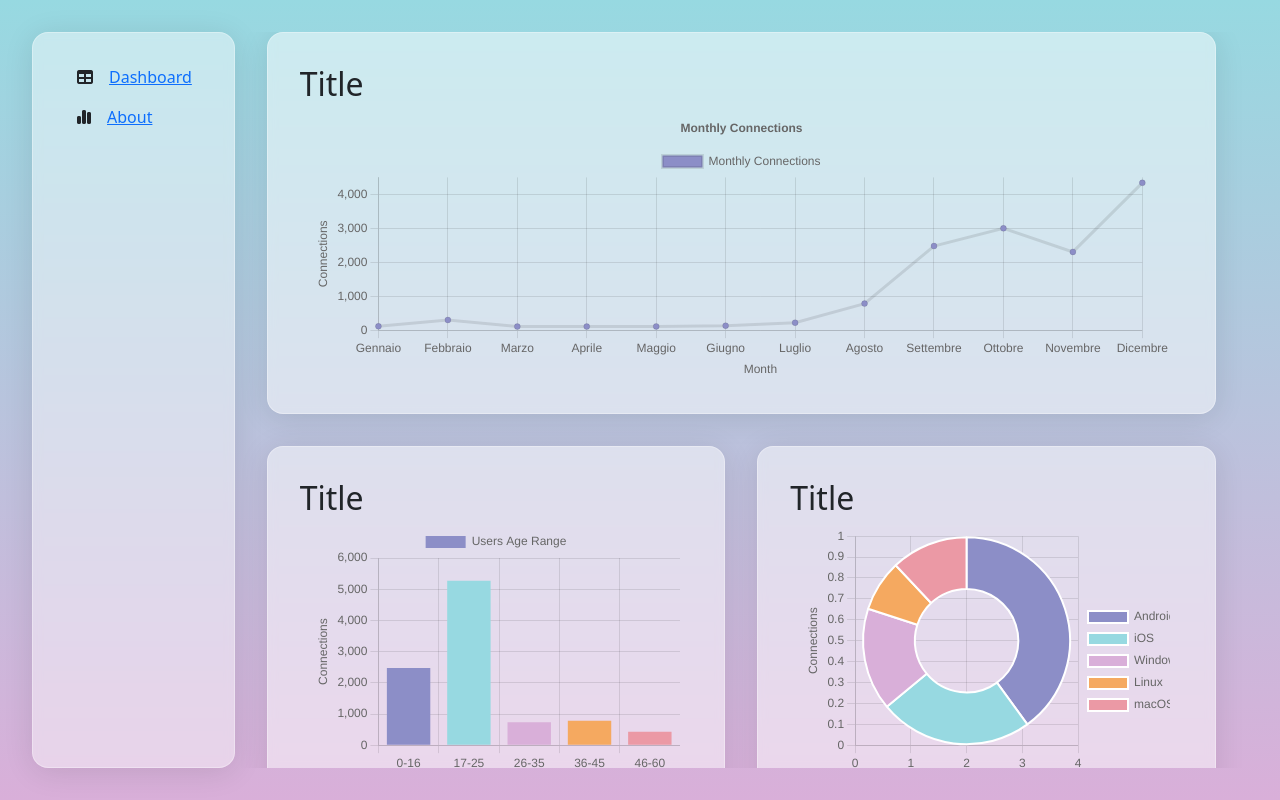
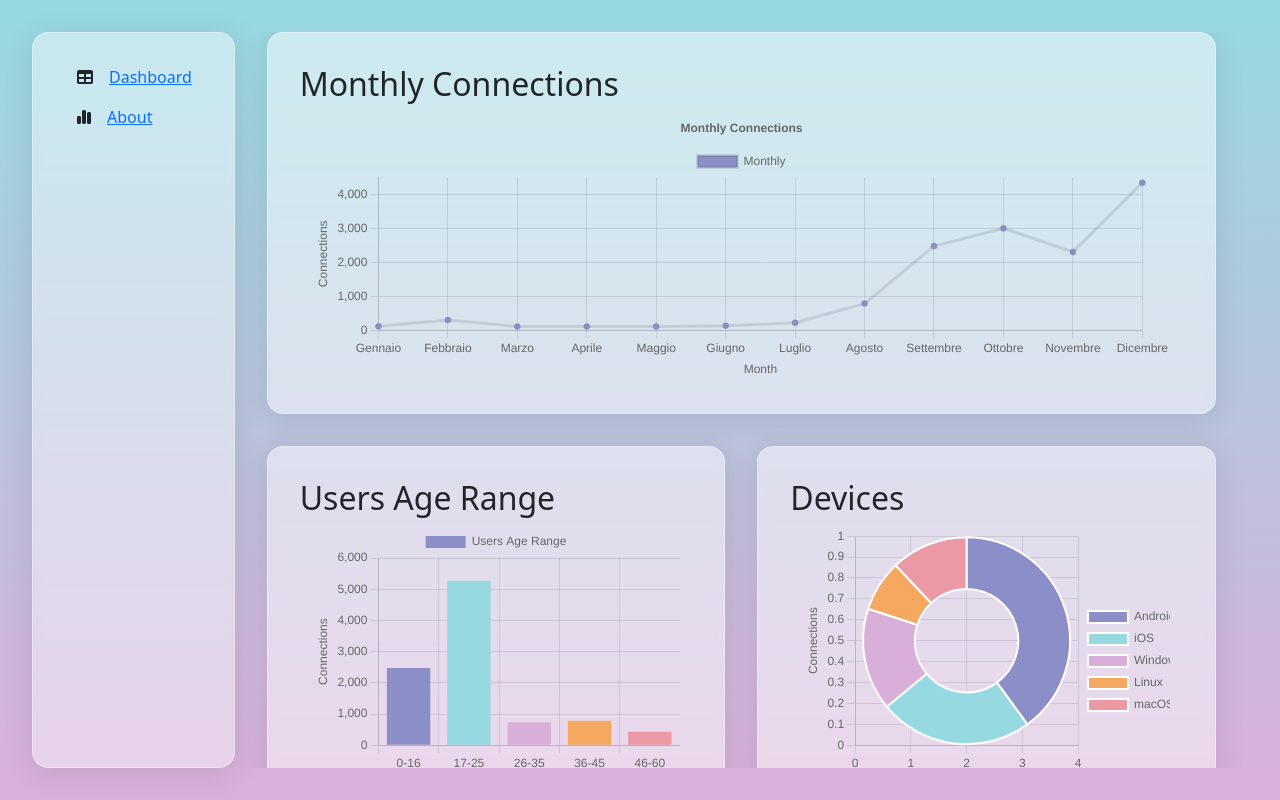
Before and after one commit to federicaarosio/vue-dashboard, a Vue app: page / in a window 1280 px wide. Built offline with nearby package versions, Linux system fonts and the light colour scheme; data requests are answered from the project's data file.

Commit message:
workin on gaussian data

```diff
--- a/src/components/AppMain.vue
+++ b/src/components/AppMain.vue
@@ -3,13 +3,13 @@
         <TopCharts />
 
         <div class="card-wrapper mb-2rem">
-            <h2>Solar Power</h2>
+            <h3>Solar Power</h3>
             <p>
-                Questa card visualizza in tempo reale i dati di produzione giornaliera dell'impianto fotovoltaico del
+                Questa card visualizza i dati di produzione giornaliera dell'impianto fotovoltaico del
                 nostro ufficio. Sebbene l'impianto non sia ancora operativo, è possibile esplorare un mockup dei dati
                 generati ogni ora.
             </p>
-            <p>
+            <!-- <p>
                 Cliccando il pulsante "play", viene avviata la simulazione della produzione giornaliera dell'impianto
                 fotovoltaico. Ogni secondo, viene aggiunto un valore preso dall'array dei rendimenti, rappresentando il
                 rendimento dell'impianto in quella specifica ora del giorno. Inoltre, viene applicata una variazione
@@ -17,21 +17,18 @@
                 visualizzati sul grafico in tempo reale.
             </p>
             <div class="text-center">
-                <button type="button" class="btn btn-light rounded-4" @click="generateSolarChart">Play</button>
-            </div>
+                <button type="button" class="btn btn-light rounded-4" @click="startSimulation">Play</button>
+            </div> -->
 
-            <LineChart class="custom-line" :chartData="solarPowerData" :chartOptions="solarPowerOptions"
+            <LineChart class="custom-line" :chartData="chartData" :chartOptions="solarPowerOptions"
                 :loaded="loadedSolarPowerData" />
         </div>
     </main>
 </template>
 
 <script>
-
 import LineChart from './LineChart.vue';
-
 import TopCharts from './TopCharts.vue';
-
 
 export default {
     components: {
@@ -41,22 +38,8 @@ export default {
 
     data() {
         return {
-            //Dati per performance pannelli solari
-            interval: null,
-
             loadedSolarPowerData: false,
-
-            solarPowerData: {
-                labels: [],
-                datasets: [
-                    {
-                        label: 'Solar Power',
-                        backgroundColor: ['#8c8ec7'],
-                        data: []
-                    }
-                ]
-            },
-
+            solarPowerData: [],
             solarPowerOptions: {
                 responsive: true,
                 maintainAspectRatio: false,
@@ -81,17 +64,28 @@ export default {
                     }
                 }
             },
+
+            interval: null
+        };
+    },
+
+    computed: {
+        chartData() {
+            return {
+                labels: this.solarPowerData.map((_, index) => index),
+                datasets: [
+                    {
+                        label: 'Solar Power',
+                        backgroundColor: '#f5a960',
+                        data: this.solarPowerData
+                        // data: this.solarPowerData.map(performance => ({ y: performance }))
+                    }
+                ]
+            };
         }
     },
 
-    computed: {
-        chartData() { return /* mutable chart data */ },
-        chartOptions() { return /* mutable chart options */ }
-    },
-
     methods: {
-
-
         generateGaussianArray() {
             const nElements = 24;
             const mu = 12; // Media della gaussiana
@@ -106,11 +100,10 @@ export default {
 
             // Genera i valori della gaussiana per ciascun indice
             for (let i = 0; i < nElements; i++) {
-                const x = i;
-                let value = gaussian(x);
+                let value = gaussian(i);
 
-                // Applica una variazione casuale tra -5% e +5%
-                const variation = (Math.random() * 0.1) - 0.05;
+                // Applica una variazione casuale tra -10% e +10%
+                const variation = (Math.random() * 0.2) - 0.1;
                 value += value * variation;
 
                 // Normalizza il valore tra 0 e 95
@@ -127,17 +120,53 @@ export default {
 
         generateSolarChart() {
             // Dati di prestazione solare e ore
-            const standardPerformance = this.generateGaussianArray();
-            const hours = Array.from({ length: 24 }, (_, i) => i); // Array di ore da 0 a 23
-
-            this.solarPowerData.labels = hours;
-            this.solarPowerData.datasets[0].data = standardPerformance;
-
+            this.solarPowerData = this.generateGaussianArray();
             this.loadedSolarPowerData = true;
         },
 
+        // Funzione per avviare l'aggiornamento del grafico
+        startSimulation() {
+            // Svuota l'array solarPowerData prima di iniziare la simulazione
+            console.log(this.solarPowerData)
+            this.solarPowerData = [];
+            // Array contenente i rendimenti per ogni ora del giorno
+            const solarPerformances = this.generateGaussianArray();
+            let index = 0;
+
+            // Intervallo che esegue l'azione ogni secondo
+            this.interval = setInterval(() => {
+                // Controlla se ci sono ancora valori da inviare al grafico
+                if (index < solarPerformances.length) {
+                    // Ottieni il rendimento per l'ora corrente
+                    const performance = solarPerformances[index];
+                    console.log(`ora: ${index}, rendimento: ${performance}`)
+
+                    // // Aggiorna il valore del grafico
+                    this.updateChart(performance);
+
+                    // Incrementa l'indice per ottenere il rendimento per l'ora successiva
+                    index++;
+
+                } else {
+                    // Se hai inviato tutti i valori, ferma l'intervallo
+                    clearInterval(this.interval);
+                    console.log(this.solarPowerData)
+
+                }
+            }, 1000); // Intervallo di 1 secondo
+        },
+
+        updateChart(performance) {
+            // Aggiorna i dati del grafico con il nuovo valore
+            // this.solarPowerData.push({ y: performance });
+            this.solarPowerData.push(performance);
+        }
     },
-}
+
+    mounted() {
+        this.generateSolarChart();
+    }
+};
 </script>
 
 <style lang="scss" scoped>
--- a/src/components/TopCharts.vue
+++ b/src/components/TopCharts.vue
@@ -1,18 +1,18 @@
 <template lang="">
     <div>
         <div class="card-wrapper mb-2rem">
-            <h2>Title</h2>
+            <h2>Monthly Connections</h2>
             <LineChart class="custom-line" :chartData="monthlyConnectionsData" :chartOptions="monthlyConnectionsOptions"
                 :loaded="loadedmonthlyConnectionsData" />
         </div>
         <div class="diagrams-wrapper mb-2rem">
             <div class="card-wrapper col-50">
-                <h2>Title</h2>
+                <h2>Users Age Range</h2>
                 <BarChart class="custom-bar" :chartData="usersAgeRangesData" :chartOptions="usersAgeRangesOptions"
                     :loaded="loadedAgeRangeData" />
             </div>
             <div class="card-wrapper col-50">
-                <h2>Title</h2>
+                <h2>Devices</h2>
                 <DoughnutChart class="custom-doughnut" :chartData="devicesData" :chartOptions="devicesOptions"
                     :loaded="loadedDevicesData" />
             </div>
@@ -42,7 +42,7 @@ export default {
                 labels: [],
                 datasets: [
                     {
-                        label: 'Monthly Connections',
+                        label: 'Monthly',
                         backgroundColor: ['#8c8ec7'],
                         data: []
                     }
```
